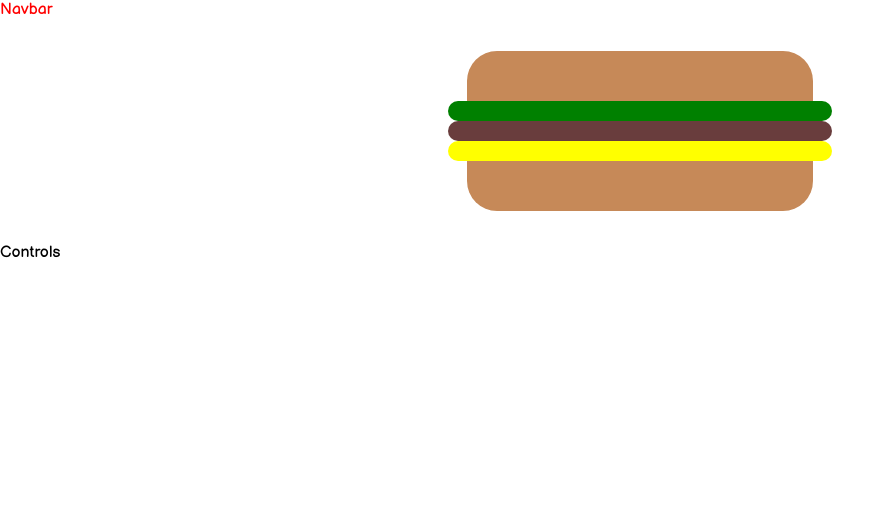
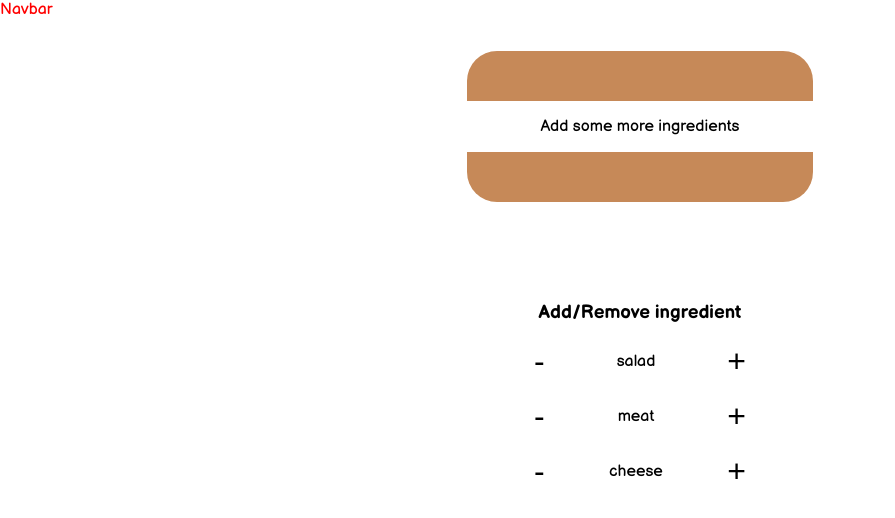
Before and after one commit to alexVee90/burger-app, a React (Create React App) app: page / in a window 1280 px wide. Shown: the top 518 px of the page, without its empty margins (0-895 px from the left). Built offline with nearby package versions, Linux system fonts and the light colour scheme.

Commit message:
added controls functionality

```diff
--- a/src/components/Burger/Burger.component.js
+++ b/src/components/Burger/Burger.component.js
@@ -4,12 +4,23 @@ import './Burger.style.scss';
 
 import Ingredient from '../Ingredient/Ingredient.component';
 
-const Burger = props => (
-  <div className="Burger">
-    <div className="bun top-bun"></div>
-      {props.ingredients.map(ing => <Ingredient key={ing} type={ing} /> )}
-    <div className="bun bottom-bun"></div>
-  </div>
-)
+const Burger = props => {
+
+  const { ingredients } = props;
+
+  return (
+    <div className="Burger">
+      <div className="bun top-bun"></div>
+      {!ingredients.length ? (
+        <p style={{ margin: '1rem auto'}}>Add some more ingredients</p>
+      ) : (
+        ingredients.map((ing, idx) => <Ingredient key={`${ing}-${idx}`} type={ing} /> )
+      )}
+      <div className="bun bottom-bun"></div>
+    </div>
+  )
+}
+
+
 
 export default Burger;
--- a/src/components/Burger/Burger.style.scss
+++ b/src/components/Burger/Burger.style.scss
@@ -1,6 +1,7 @@
 .Burger {
   width: 30%;
   margin: 2rem auto;
+  text-align: center;
 
   .bun {
     height: 50px;
--- a/src/components/BurgerContainer/BurgerContainer.component.js
+++ b/src/components/BurgerContainer/BurgerContainer.component.js
@@ -7,12 +7,28 @@ import Controls from '../Controls/Controls.component';
 
 const BurgerContainer = props => {
 
-  const [ingredients, setIngredients] = React.useState(["salad", "meat", "cheese"]);
+  const [ingredients, setIngredients] = React.useState([]);
+
+  const removeIngredient = ingredient => {
+    let newArr = [ ...ingredients ];
+
+    const ingIndex = ingredients.findIndex(ing => ing === ingredient);
+
+    ingIndex >= 0 && newArr.splice(ingIndex, 1)
+
+    setIngredients(newArr);
+  }
+
+  const addIngredient = ingredient => {
+    const newArr = [ ...ingredients, ingredient ];
+    setIngredients(newArr);
+  }
+
 
   return (
     <>
       <Burger ingredients={ingredients} />
-      <Controls />
+      <Controls removeIngredient={removeIngredient} addIngredient={addIngredient} />
     </>
   )
 }
--- a/src/components/Controls/Controls.component.js
+++ b/src/components/Controls/Controls.component.js
@@ -2,10 +2,23 @@ import React from 'react';
 
 import './Controls.style.scss';
 
+const items = ['salad', 'meat', 'cheese'];
+
 const Controls = props => {
+
+  const { removeIngredient, addIngredient } = props;
+
   return (
-    <div>
-      Controls
+    <div className="Controls">
+      <h3>Add/Remove ingredient</h3>
+
+    {items.map(item => {
+      return (<div key={item} className="Controls-item">
+        <button onClick={() => removeIngredient(item)}>-</button>
+        <span>{item}</span>
+        <button onClick={() => addIngredient(item)}>+</button>
+      </div>)
+    })}
     </div>
   )
 }
--- a/src/components/Controls/Controls.style.scss
+++ b/src/components/Controls/Controls.style.scss
@@ -0,0 +1,28 @@
+.Controls {
+
+  text-align: center;
+  padding: 3rem;
+  width: 20%;
+  margin: 0 auto;
+
+  &-item {
+    margin: 1rem;
+    display: flex;
+    justify-content: space-between;
+    align-items: center;
+
+    button,
+    button:focus,
+    button:active,
+    button:visited {
+      border: none;
+      outline: none;
+      font-size: 2rem;
+      background: inherit;
+
+      &:hover {
+        transform: scale(1.5);
+      }
+    }
+  }
+}
```
